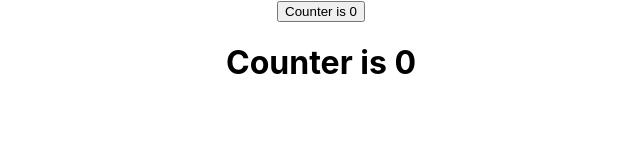
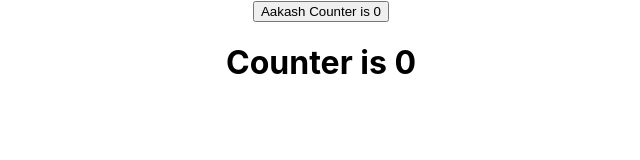
Before and after one commit to mittalaakash/React-Scratch, a React (Create React App) app: page / in a window 1280 px wide. Shown: the top 160 px of the page, without its empty margins (319-959 px from the left). Built offline with nearby package versions, Linux system fonts and the light colour scheme.

Commit message:
props in HOC

```diff
--- a/src/App.js
+++ b/src/App.js
@@ -7,7 +7,7 @@ class App extends Component {
   render() {
     return (
       <div className='App'>
-        <ClickCounter />
+        <ClickCounter name='Aakash' />
         <HoverCounter />
       </div>
     );
--- a/src/Components/ClickCounter.js
+++ b/src/Components/ClickCounter.js
@@ -6,10 +6,12 @@ export class ClickCounter extends Component {
     const { count, incrementer } = this.props;
     return (
       <div>
-        <button onClick={incrementer}>Counter is {count}</button>
+        <button onClick={incrementer}>
+          {this.props.name} Counter is {count}
+        </button>
       </div>
     );
   }
 }
 
-export default withCounter(ClickCounter);
+export default withCounter(ClickCounter, 5);
--- a/src/Components/HoverCounter.js
+++ b/src/Components/HoverCounter.js
@@ -12,4 +12,4 @@ export class HoverCounter extends Component {
   }
 }
 
-export default withCounter(HoverCounter);
+export default withCounter(HoverCounter, 10);
--- a/src/Components/withCounter.js
+++ b/src/Components/withCounter.js
@@ -1,13 +1,13 @@
 import React from 'react';
 
-const withCounter = WrappedComponent => {
+const withCounter = (WrappedComponent, incrementer = 1) => {
   class WithCounter extends React.Component {
     state = {
       count: 0,
     };
     incrementer = () => {
       this.setState(prevState => ({
-        count: prevState.count + 1,
+        count: prevState.count + incrementer,
       }));
     };
     render() {
@@ -15,6 +15,7 @@ const withCounter = WrappedComponent => {
         <WrappedComponent
           incrementer={this.incrementer}
           count={this.state.count}
+          {...this.props}
         />
       );
     }
```
